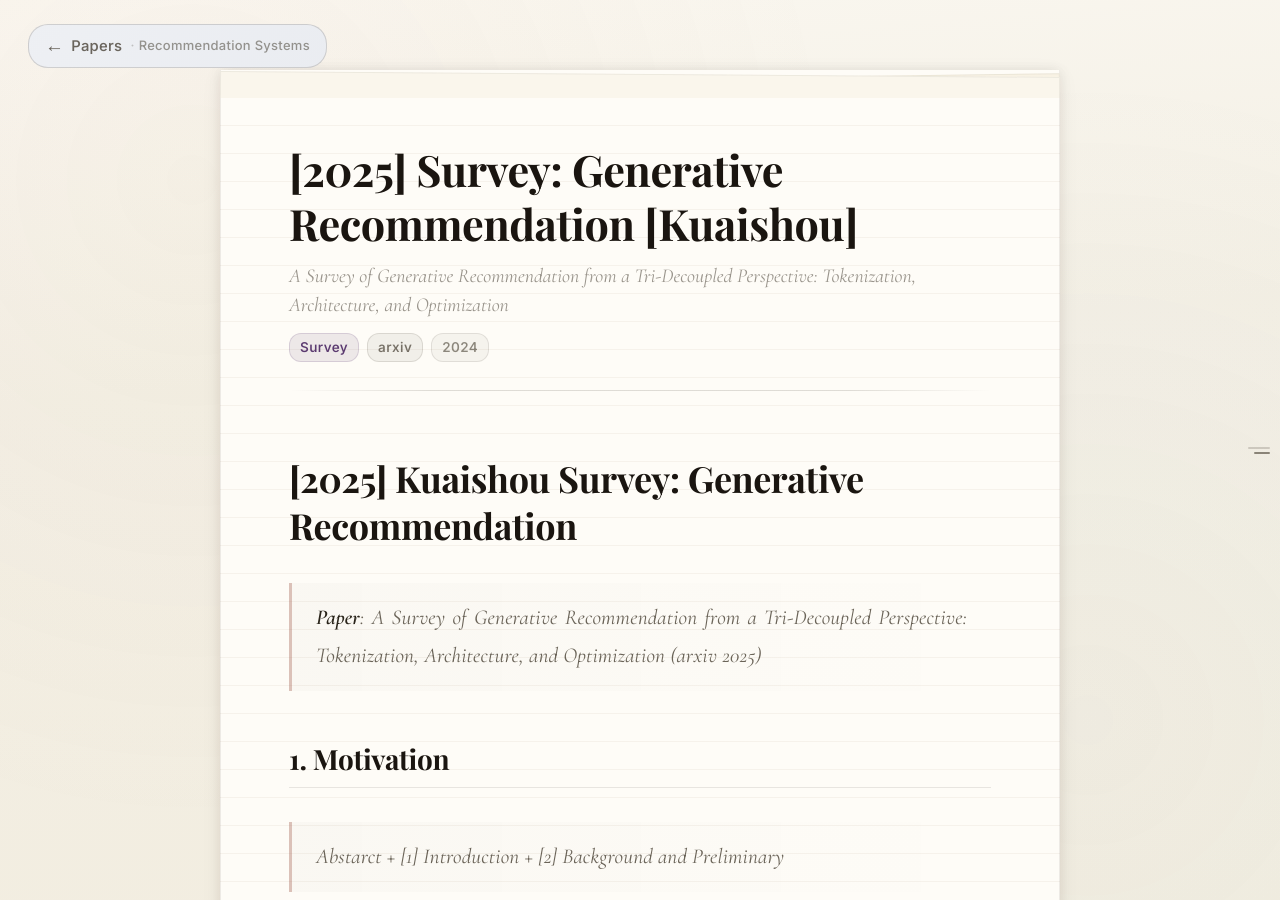
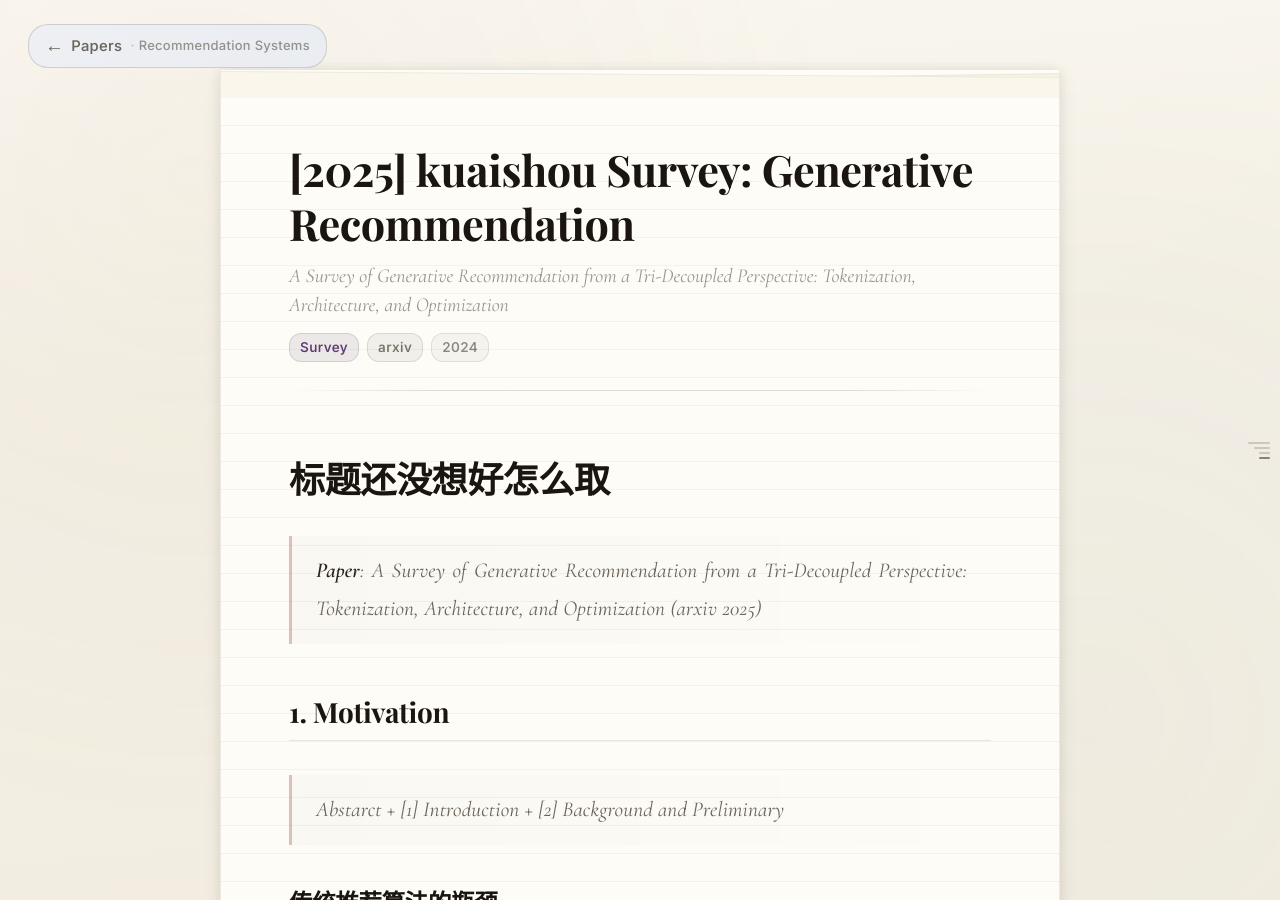
Before and after one commit to FSmisaka/FSmisaka.github.io, a Jekyll site: the page built from _papers/2025-kuaishou-generative-recommendation-survey-review.md, in a window 1280 px wide and 900 px high. Built offline with Jekyll 4.4.1, drawn with Linux system fonts in a browser that asks for light colours; some web fonts are replaced.

Commit message:
快手综述 笔记小修

```diff
--- a/_papers/2025-kuaishou-generative-recommendation-survey-review.md
+++ b/_papers/2025-kuaishou-generative-recommendation-survey-review.md
@@ -1,5 +1,5 @@
 ---
-title: "[2025] Survey: Generative Recommendation [Kuaishou]"
+title: "[2025] kuaishou Survey: Generative Recommendation"
 paper_title: "A Survey of Generative Recommendation from a Tri-Decoupled Perspective: Tokenization, Architecture, and Optimization"
 year: 2024
 domain: "Recommendation Systems"
@@ -7,7 +7,7 @@ model: "Survey"
 venue: "arxiv"
 ---
 
-# [2025] Kuaishou Survey: Generative Recommendation
+# 标题还没想好怎么取
 
 > **Paper**: A Survey of Generative Recommendation from a Tri-Decoupled Perspective: Tokenization, Architecture, and Optimization (arxiv 2025)
 
@@ -15,7 +15,7 @@ venue: "arxiv"
 
 > Abstarct + [1] Introduction + [2] Background and Preliminary
 
-传统推荐算法的瓶颈
+### 传统推荐算法的瓶颈
 1. **Embedding的问题**:
     【冷启动问题】: embedding是靠交互数据学出来的，冷门物品、新物品冷启动差
     【计算低效】: embedding稀疏且庞大，查表效率低
@@ -28,7 +28,7 @@ venue: "arxiv"
     【优化目标是局部的】: 只在正负样本之间划边界，而且不同阶段 (比如召回和排序) 的目标还不一样
     【预测误差的级联】
 
-生成式推荐 & 想解决什么
+### 生成式推荐 & 想解决什么
 1. **Tokenization - Semantic ID**:
     带语义的embedding解决冷启动问题；词表更紧凑，计算更高效
 
```
Also changed, not shown: _data/papers.yml (+8 -8 lines).
